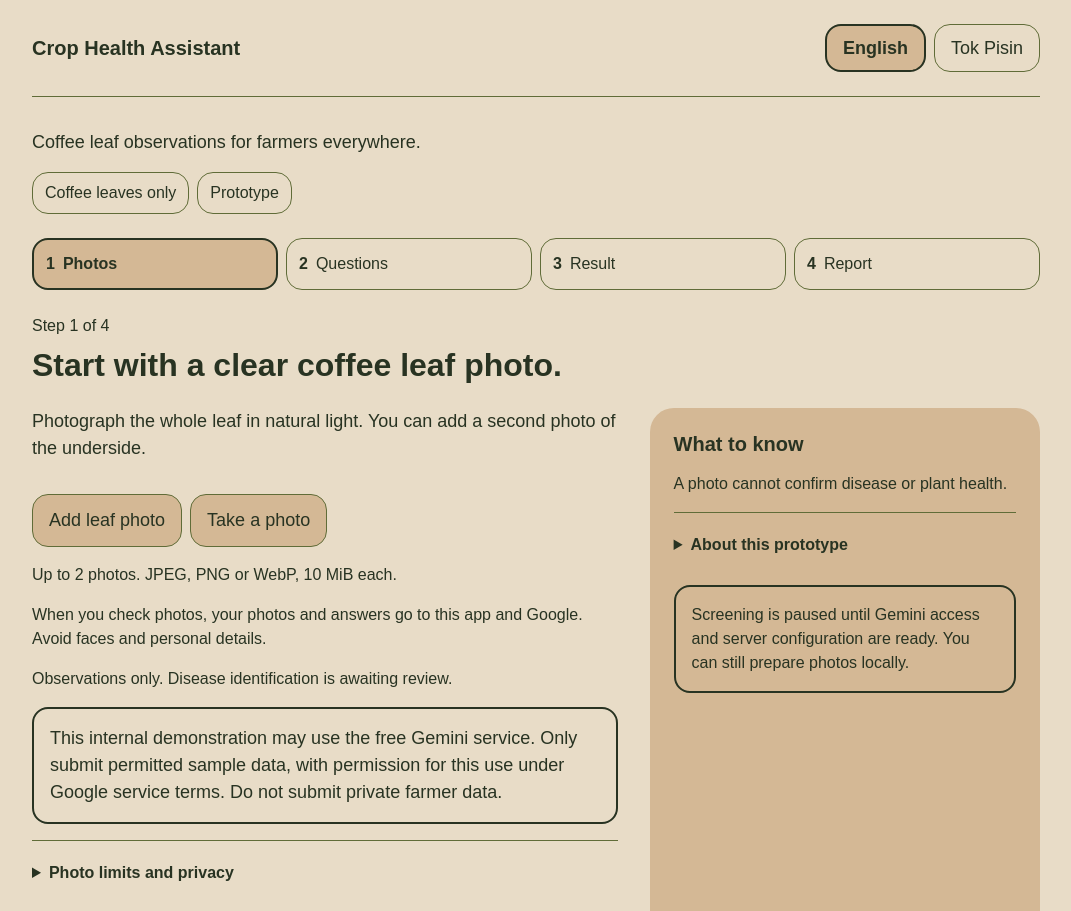
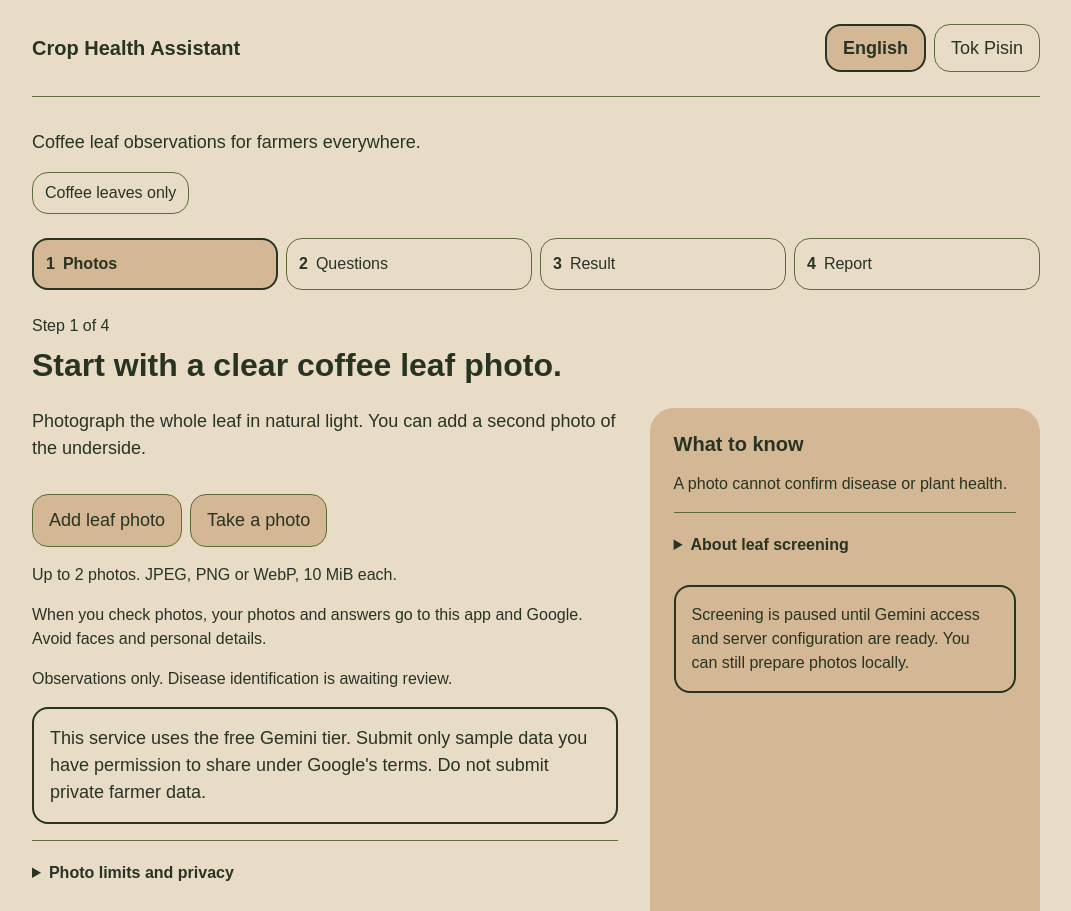
Before and after one commit to DannyRidz/Crop-Health-Assistant, a Next.js app: page / in a window 1280 px wide. Shown: the top 911 px of the page, without its empty margins (104-1175 px from the left). Built offline with nearby package versions, Linux system fonts and the light colour scheme.

Commit message:
feat: Update language and terminology for clarity in user interface and documentation

```diff
--- a/src/components/screening.tsx
+++ b/src/components/screening.tsx
@@ -263,7 +263,7 @@ export function Screening({ screeningAvailable, serviceTier }: Props) {
     </header>
     <main id="main" className={styles.main}>
       {state.stage === "photos" && <div className={styles.intro}><p>{t.introShort}</p>
-        <div className={styles.tags}><span>{text.scopeLabel}</span><span>{t.prototype}</span></div>
+        <div className={styles.tags}><span>{text.scopeLabel}</span></div>
       </div>}
       {locale === "tpi" && <p className={styles.small}>{t.draftShort}</p>}
       <ol className={styles.progress} aria-label={text.journeyTitle}>{steps.map((step, index) => <li key={step} aria-current={state.stage === step ? "step" : undefined}><span>{index + 1}</span>{t[step]}</li>)}</ol>
--- a/src/content/locales/en.json
+++ b/src/content/locales/en.json
@@ -1,7 +1,7 @@
 {
   "skipLink": "Skip to content",
   "languageLabel": "Language",
-  "prototypeLabel": "Prototype in development",
+  "prototypeLabel": "Leaf screening",
   "eyebrow": "For coffee farmers everywhere",
   "title": "Understand the changes in your coffee leaves.",
   "introduction": "A photo, a few answers, and a useful record for a local agricultural officer. Crop Health Assistant provides initial screening, not a confirmed diagnosis.",
@@ -45,8 +45,8 @@
     "report": "Report",
     "step": "Step",
     "of": "of",
-    "prototype": "Prototype",
-    "intro": "Coffee farmers everywhere are welcome. We are starting validation with PNG users. Agricultural and language review are still pending.",
+    "prototype": "Leaf observations",
+    "intro": "Coffee farmers everywhere are welcome. Initial validation is planned with PNG users. Agricultural and language review are still pending.",
     "photoTitle": "Start with a clear coffee leaf photo.",
     "photoHelp": "Use natural light and include the whole affected leaf. Add an underside photo when useful. Avoid faces, documents and identifying details.",
     "addPhoto": "Add leaf photo",
@@ -61,9 +61,9 @@
     "limits": "One or two JPEG, PNG or WebP photos. Maximum 10 MiB and 40 megapixels per original. Resized copies are sent, at most 1600 pixels on the long edge and 2 MiB each. Convert HEIC to JPEG first.",
     "privacy": "Photos and answers are sent to this app server and Google when you select Check photos or Get screening result. The app does not intentionally save case data. Google processing and retention terms still apply. Only language preference is remembered on this device.",
     "temporary": "Refreshing or closing this tab clears your photos, answers and results. Downloads remain on your device until you delete them. Screening requires internet.",
-    "demoPrivacy": "This internal demonstration may use the free Gemini service. Only submit permitted sample data, with permission for this use under Google service terms. Do not submit private farmer data.",
-    "paidPrivacy": "The configured paid Gemini service processes submissions. This prototype is still awaiting agricultural and language review.",
-    "permission": "I have permission to use these photos and answers for this demonstration.",
+    "demoPrivacy": "This service uses the free Gemini tier. Submit only sample data you have permission to share under Google's terms. Do not submit private farmer data.",
+    "paidPrivacy": "Photos and answers are processed using Google's paid Gemini service.",
+    "permission": "I have permission to submit these photos and answers.",
     "checkPhotos": "Check photos",
     "checkingPhotos": "Checking the photos",
     "checkingResult": "Checking the photos and answers",
@@ -108,7 +108,7 @@
     "visible": "What is visible",
     "meaning": "What this may mean",
     "uncertain": "What remains uncertain",
-    "coverage": "No conditions have completed review and evaluation. This demonstration provides visible observations only. It cannot identify a supported disease or confirm plant health.",
+    "coverage": "Disease identification has not completed agricultural review and evaluation. This service describes visible changes only and cannot confirm disease or plant health.",
     "unsupported": "The photos may be outside the coffee leaf scope. Please ask a local agricultural officer to review them.",
     "initial": "This is automated initial screening. It does not confirm a disease or show that the plant is healthy.",
     "guidance": "Regional guidance",
@@ -139,7 +139,7 @@
     "assessed": "Assessed",
     "timezone": "Timezone",
     "language": "Report language",
-    "demonstration": "Demonstration case, reviews pending",
+    "demonstration": "Screening details",
     "processed": "Photos are resized copies. Original photos remain on your device.",
     "answers": "Farmer answers",
     "noResult": "No screening result was produced. This report records an incomplete attempt.",
@@ -177,7 +177,7 @@
       "busy": "A request is already running or the service is busy. Wait, then try again.",
       "quota": "The request allowance is exhausted. Wait before retrying. Your inputs are retained.",
       "origin": "This request must come from this app. Reload the app before retrying.",
-      "demo_only": "Only permitted demonstration data can be submitted in this service mode.",
+      "demo_only": "This service accepts only permitted sample data.",
       "translation_unavailable": "Tok Pisin translation is unavailable. You can choose English observations.",
       "network": "The request could not reach the server. Check your connection.",
       "photo_failed": "This photo could not be prepared. Check the format, size and dimensions, then choose another photo."
@@ -224,7 +224,7 @@
     "fileHint": "Up to 2 photos. JPEG, PNG or WebP, 10 MiB each.",
     "privacyShort": "When you check photos, your photos and answers go to this app and Google. Avoid faces and personal details.",
     "privacyDetails": "Photo limits and privacy",
-    "prototypeDetails": "About this prototype",
+    "prototypeDetails": "About leaf screening",
     "coverageShort": "Observations only. Disease identification is awaiting review.",
     "initialShort": "A photo cannot confirm disease or plant health.",
     "sessionShort": "Keep this tab open. Refreshing clears your check. Internet is required.",
@@ -240,6 +240,6 @@
     "noRegionalShort": "No reviewed guidance is available for this region. Ask a local agricultural officer to review the observations.",
     "unknownRegionalShort": "Your region is unknown. Ask a local agricultural officer to review the observations.",
     "resultTitle": "Your leaf check",
-    "photoCheckComplete": "Your photo was checked. This prototype cannot identify diseases yet."
+    "photoCheckComplete": "Your photo was checked. Disease identification is not available yet."
   }
 }
--- a/src/content/locales/tpi.json
+++ b/src/content/locales/tpi.json
@@ -1,7 +1,7 @@
 {
   "skipLink": "Go stret long ol tok",
   "languageLabel": "Tokples",
-  "prototypeLabel": "Mipela i wokim yet",
+  "prototypeLabel": "Sekim lip",
   "eyebrow": "Bilong ol fama bilong kopi long olgeta hap",
   "title": "Luksave long ol senis long lip bilong kopi.",
   "introduction": "Wanpela poto, sampela bekim, na wanpela ripot bilong soim long ofisa bilong agrikalsa long ples bilong yu. Crop Health Assistant i helpim yu long luksave pastaim. Em i no inap tokaut stret long sik.",
@@ -45,8 +45,8 @@
     "report": "Ripoti",
     "step": "Step",
     "of": "long",
-    "prototype": "Demo",
-    "intro": "Ol fama bilong kopi long olgeta ples i welkam. Mipela i statim wok bilong traim wantaim ol yusa long PNG. Riviu bilong agrikalsa na tokples i no pinis yet.",
+    "prototype": "Ol samting i luk olsem long lip",
+    "intro": "Ol fama bilong kopi long olgeta hap i ken yusim. Mipela i plenim wok bilong traim wantaim ol fama long PNG pastaim. Riviu bilong agrikalsa na tokples i no pinis yet.",
     "photoTitle": "Stat wantaim klia poto bilong lip bilong kopi.",
     "photoHelp": "Yusim lait bilong san na soim olgeta hap bilong lip i gat senis. Sapos inap, putim poto bilong aninit bilong lip tu. No putim pes, pepa o samting i soim husat yu.",
     "addPhoto": "Putim poto bilong lip",
@@ -61,9 +61,9 @@
     "limits": "Wanpela o tupela JPEG, PNG o WebP poto. Original poto i mas no winim 10 MiB na 40 megapiksel. Kopi i go long seva i no winim 1600 piksel na 2 MiB. Senisim HEIC i go long JPEG pastaim.",
     "privacy": "Taim yu makim Sekim ol poto o Kisim risalt, ol poto na bekim i go long seva bilong dispela app na Google. App i no save holim ol keis. Ol lo bilong Google bilong yusim na holim data i stap yet. Dispela divais i tingim tokples yu makim tasol.",
     "temporary": "Sapos yu refresh o pasim dispela tab, ol poto, bekim na risalt bai lus. Ripoti yu daunlod i stap long divais inap yu dilitim. Sekim i nidim intanet.",
-    "demoPrivacy": "Dispela demo inap yusim fri Gemini sevis. Yusim sample data tasol we yu gat tok orait long yusim aninit long ol lo bilong Google. No putim praivet data bilong fama.",
-    "paidPrivacy": "Paid Gemini sevis yu setim i wok long ol data. Dispela prototype i wet yet long riviu bilong agrikalsa na tokples.",
-    "permission": "Mi gat tok orait long yusim ol dispela poto na bekim long dispela demo.",
+    "demoPrivacy": "Dispela sevis i yusim fri Gemini tier. Salim sample data tasol we yu gat tok orait long serim aninit long ol lo bilong Google. No putim praivet data bilong fama.",
+    "paidPrivacy": "Ol poto na bekim i go long paid Gemini sevis bilong Google.",
+    "permission": "Mi gat tok orait long salim ol dispela poto na bekim.",
     "checkPhotos": "Sekim ol poto",
     "checkingPhotos": "Sekim ol poto nau",
     "checkingResult": "Sekim ol poto na bekim nau",
@@ -108,7 +108,7 @@
     "visible": "Samting i luk olsem",
     "meaning": "Dispela inap minim wanem",
     "uncertain": "Samting mipela i no save yet",
-    "coverage": "Riviu na wok bilong traim ol sik i no pinis. Dispela demo i soim samting i luk olsem tasol. Em i no inap makim sik o tok diwai i helti.",
+    "coverage": "Riviu bilong agrikalsa na wok bilong traim makim sik i no pinis. Dispela sevis i soim ol senis i luk olsem tasol. Em i no inap konfemim sik o tok diwai i helti.",
     "unsupported": "Ol poto inap i no soim lip bilong kopi. Askim ofisa bilong agrikalsa long ples bilong yu long lukim.",
     "initial": "Dispela em sekim bilong masin tasol. Em i no konfemim sik o tok diwai i helti.",
     "guidance": "Gaid bilong rijon",
@@ -139,7 +139,7 @@
     "assessed": "Taim mipela sekim",
     "timezone": "Taimzon",
     "language": "Tokples bilong ripoti",
-    "demonstration": "Demo keis, ol riviu i no pinis yet",
+    "demonstration": "Ol tok bilong sekim",
     "processed": "Ol poto em ol kopi mipela i mekim liklik. Original poto i stap long divais bilong yu.",
     "answers": "Ol bekim bilong fama",
     "noResult": "I no gat risalt bilong sekim. Dispela ripoti i rekodim wok i no pinis.",
@@ -177,7 +177,7 @@
       "busy": "Wanpela askim i wok yet o sevis i bisi. Wet na traim gen.",
       "quota": "Namba bilong askim i pinis. Wet pastaim long traim gen. Ol data i stap yet.",
       "origin": "Dispela askim i mas kam long dispela app. Reload pastaim.",
-      "demo_only": "Yusim demo data we yu gat tok orait long dispela sevis tasol.",
+      "demo_only": "Dispela sevis i kisim sample data we yu gat tok orait long yusim tasol.",
       "translation_unavailable": "Tok Pisin i no stap. Yu inap makim Inglis.",
       "network": "Askim i no inap go long seva. Sekim intanet.",
       "photo_failed": "Poto i no inap redi. Sekim kain, sais na dimensen na makim narapela poto."
@@ -224,7 +224,7 @@
     "fileHint": "Tupela poto tasol. JPEG, PNG o WebP, 10 MiB long wanwan.",
     "privacyShort": "Taim yu sekim poto, ol poto na bekim i go long app na Google. No putim pes o praivet tok.",
     "privacyDetails": "Ol limit bilong poto na praivet data",
-    "prototypeDetails": "Tok bilong dispela demo",
+    "prototypeDetails": "Tok bilong sekim lip",
     "coverageShort": "Ol samting i luk olsem tasol. Riviu bilong makim sik i no pinis yet.",
     "initialShort": "Poto i no inap konfemim sik o tok diwai i helti.",
     "sessionShort": "No pasim dispela tab. Refresh bai rausim dispela sekim. Yu nidim intanet.",
@@ -240,6 +240,6 @@
     "noRegionalShort": "Riviu bilong gaid long dispela rijon i no pinis. Askim ofisa bilong agrikalsa long ples long lukim ol samting i luk olsem.",
     "unknownRegionalShort": "Mipela i no save rijon bilong yu. Askim ofisa bilong agrikalsa long ples long lukim ol samting i luk olsem.",
     "resultTitle": "Sekim bilong lip bilong yu",
-    "photoCheckComplete": "App i sekim poto bilong yu pinis. Dispela demo i no inap makim sik yet."
+    "photoCheckComplete": "App i sekim poto bilong yu pinis. Em i no inap makim sik yet."
   }
 }
```
Also changed, not shown: 2 other files (tests, documents, lock files or other folders).
